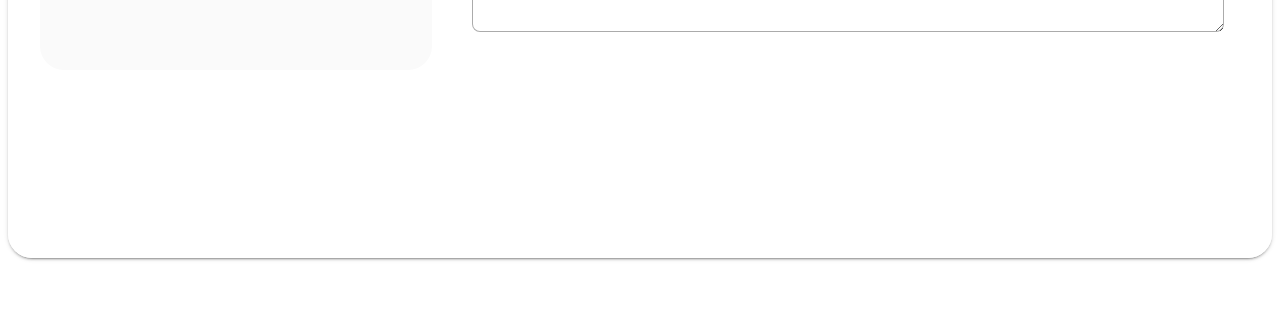
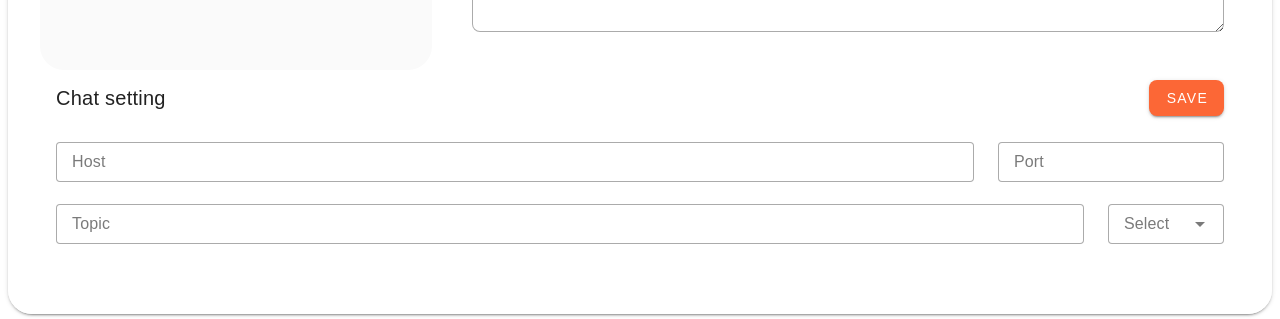
Before and after one commit to SupaschaiPh/Norwor, a Nuxt app: page /admin/setting in a window 1280 px wide. Shown: the part 606-925 px from the top of the page. Before the commit the page ends 872 px from the top, so only its background shows below. Built offline with nearby package versions, Linux system fonts and the light colour scheme.

Commit message:
feat: hive mqtt for chat

```diff
--- a/package.json
+++ b/package.json
@@ -22,6 +22,7 @@
     "better-sqlite3": "^9.4.3",
     "colorthief": "^2.4.0",
     "drizzle-orm": "^0.29.5",
+    "mqtt": "^5.5.0",
     "normalize.css": "^8.0.1",
     "nuxt": "^3.11.1",
     "vue": "^3.4.21",
--- a/pages/admin/setting/index.vue
+++ b/pages/admin/setting/index.vue
@@ -18,11 +18,13 @@ const onChangeCoverFile = function (e) {
 };
 </script>
 <template>
-  <div class="p-[2rem] flex flex-col md:flex-row gap-6">
+  <section class="p-[2rem]">
+    <div class="flex flex-col md:flex-row gap-6">
       <span class="md:w-4/12">
         <v-card flat :color="colors.grey.lighten5" class="h-full" rounded="xl">
           <v-card-text>
-          <v-card rounded="xl" class="aspect-video" :image="coverURL"> </v-card>
+            <v-card rounded="xl" class="aspect-video" :image="coverURL">
+            </v-card>
             <v-card-title>
               <v-file-input
                 v-model="coverFile"
@@ -68,4 +70,46 @@ const onChangeCoverFile = function (e) {
         </v-card-text>
       </span>
     </div>
+    <div>
+      <v-card flat title="Chat setting">
+        <template v-slot:append>
+          <v-btn color="primary" rounded="lg">Save</v-btn>
         </template>
+      </v-card>
+      <v-card-text>
+        <div class="flex gap-6">
+          <v-text-field
+            class="w-10/12"
+            color="primary"
+            density="compact"
+            label="Host"
+            variant="outlined"
+          ></v-text-field>
+          <v-text-field
+            color="primary"
+            density="compact"
+            label="Port"
+            type="number"
+            variant="outlined"
+          ></v-text-field>
+        </div>
+        <div class="flex gap-6">
+          <v-text-field
+            class="w-10/12"
+            color="primary"
+            density="compact"
+            label="Topic"
+            variant="outlined"
+          ></v-text-field>
+          <v-select
+            label="Select"
+            color="primary"
+            density="compact"
+            :items="[0, 1, 2]"
+            variant="outlined"
+          ></v-select>
+        </div>
+      </v-card-text>
+    </div>
+  </section>
+</template>
--- a/pages/index.vue
+++ b/pages/index.vue
@@ -1,9 +1,9 @@
 <script setup>
 import colors from "vuetify/util/colors";
+import mqtt from "mqtt";
 
 const channelName = ref("Admin");
 const channelSubtitle = ref("Admin@admin.com");
-
 const videoTitle = ref(
   'Sunday Morning - Vintage "La La Land" Style Maroon 5 Cover ft. Addie Hamilton'
 );
@@ -11,13 +11,37 @@ const videoTitle = ref(
 const videoDesc = ref(
   "Lorem ipsum dolor sit amet, consectetur adipiscing elit, sed do eiusmod tempor incididunt ut labore et dolore magna aliqua. Cras fermentum odio eu feugiat pretium. Quis blandit turpis cursus in hac habitasse platea dictumst. Id consectetur purus ut faucibus pulvinar elementum integer. Suspendisse in est ante in nibh mauris cursus mattis molestie. Enim nunc faucibus a pellentesque sit amet porttitor. Ipsum dolor sit amet consectetur adipiscing. Aliquet nibh praesent tristique magna sit amet. Lacus sed turpis tincidunt id. Nunc scelerisque viverra mauris in. Adipiscing vitae proin sagittis nisl rhoncus."
 );
-const message = ref("")
-const chats = ref(["Hello World"]);
+const message = ref("");
+const chats = ref([]);
+let publisMqtt = (mss)=>{}
 
-const onSendmessageHandler = function(){
-  chats.value.push(message.value)
-  message.value = ""
-}
+const onSendmessageHandler = function () {
+  //chats.value.push(message.value);
+  publisMqtt(message.value);
+  message.value = "";
+};
+onMounted(() => {
+  const client = mqtt.connect("mqtt://broker.hivemq.com:8000", {
+    clientId: "clientId-KMIT" + Math.floor(Math.random() * 100),
+    port: 8000,
+    path: "/mqtt",
+  });
+  client.on("connect", () => {
+    publisMqtt = (mss)=>{
+      client.publish("0t]F9Z`2tiW0",mss)
+    }
+    client.subscribe("0t]F9Z`2tiW0", (err) => {
+      if (!err) {
+        //client.publish("0t]F9Z`2tiW0", "Hello mqtt");
+      }
+    });
+  });
+  client.on("message", (topic, message) => {
+    // message is Buffer
+    //console.log(message.toString());
+    chats.value.push(message.toString())
+  });
+});
 </script>
 <template>
   <div class="p-[2rem]">
```
Also changed, not shown: docker-composer.yml (added, +9 -0 lines), 1 other file (tests, documents, lock files or other folders). Lines whose indentation alone changed are shown as unchanged.
